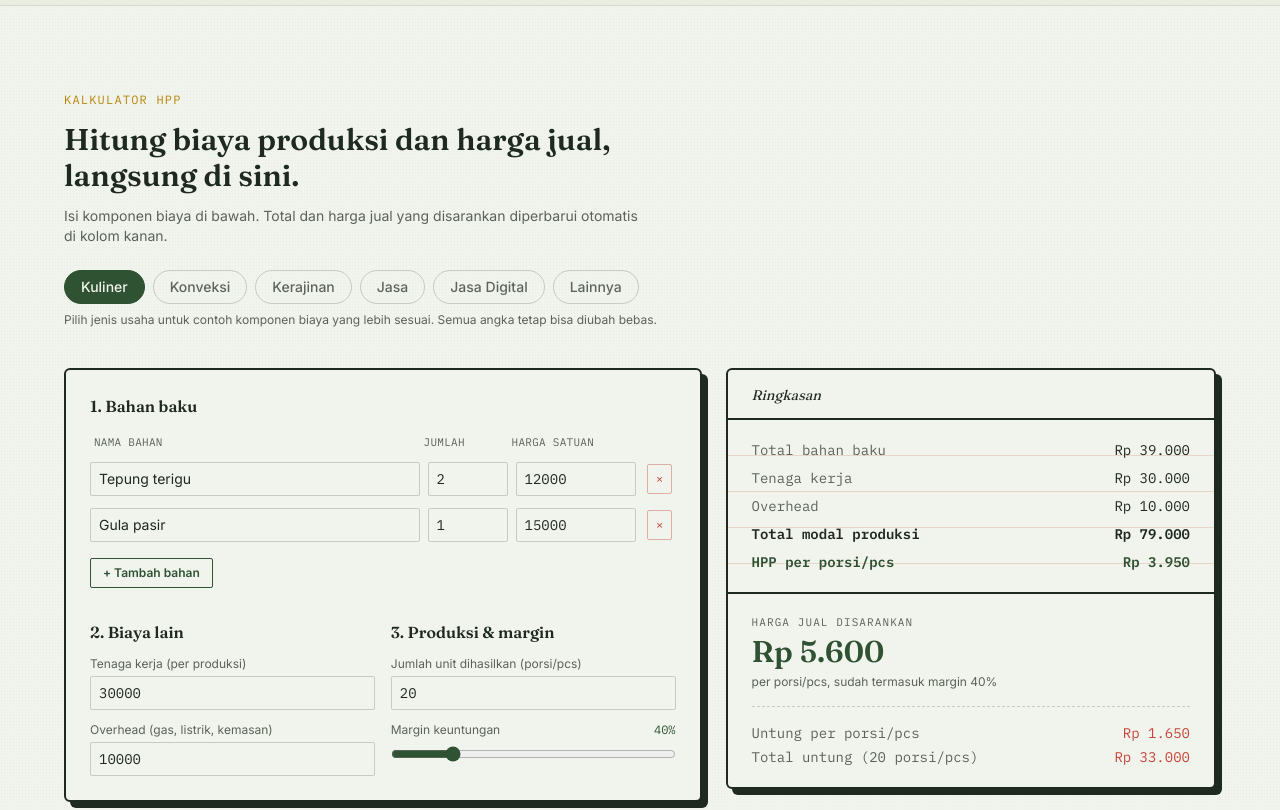
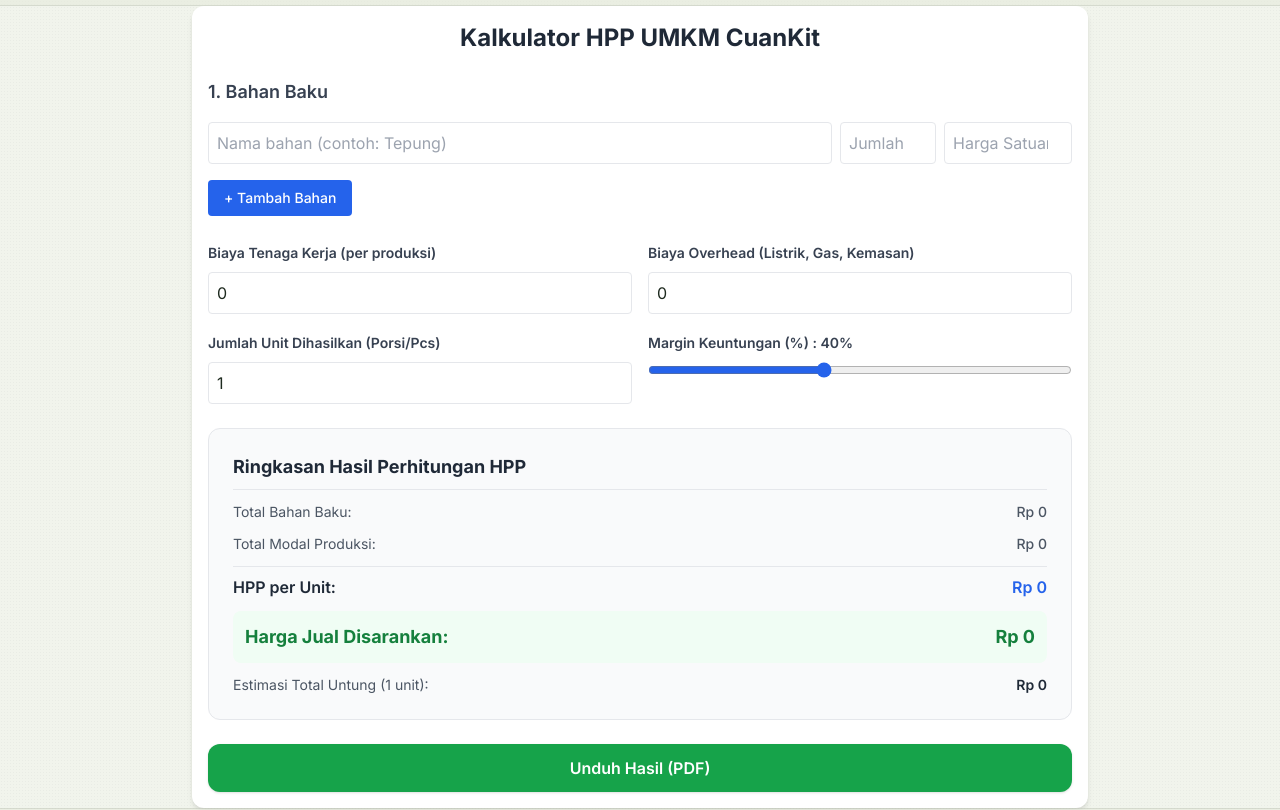
Before and after one commit to usahapintar-id/usahapintar-id, a Next.js app in the folder usahapintar/: page / in a window 1280 px wide. Shown: the part 2220-3030 px from the top of the page. Built offline with nearby package versions, Linux system fonts and the light colour scheme.

Commit message:
Tambah fitur LocalStorage dan Unduh PDF ke HPPCalculator

```diff
--- a/usahapintar/components/HPPCalculator.tsx
+++ b/usahapintar/components/HPPCalculator.tsx
@@ -1,300 +1,247 @@
 "use client";
 
-import { useMemo, useState } from "react";
-import { jenisUsahaList, type JenisUsaha } from "@/lib/presets";
-import RekomendasiAlat from "./RekomendasiAlat";
+import React, { useState, useEffect } from "react";
+// Import html2pdf secara dinamis untuk menghindari error SSR di Next.js
+import dynamic from "next/dynamic";
 
-type Bahan = {
-  id: string;
+interface Bahan {
   nama: string;
-  jumlah: number;
-  harga: number;
-};
-
-function rupiah(n: number) {
-  if (!isFinite(n) || isNaN(n)) return "Rp 0";
-  return "Rp " + Math.round(n).toLocaleString("id-ID");
-}
-
-function newId() {
-  return Math.random().toString(36).slice(2, 9);
-}
-
-function bahanFromPreset(preset: JenisUsaha): Bahan[] {
-  return preset.contohBahan.map((c) => ({ id: newId(), ...c }));
+  jumlah: number | "";
+  harga: number | "";
 }
 
 export default function HPPCalculator() {
-  const [jenisUsahaId, setJenisUsahaId] = useState<string>("kuliner");
-  const jenisUsaha =
-    jenisUsahaList.find((j) => j.id === jenisUsahaId) ?? jenisUsahaList[0];
-
-  const [bahan, setBahan] = useState<Bahan[]>(() =>
-    bahanFromPreset(jenisUsaha)
-  );
-  const [tenagaKerja, setTenagaKerja] = useState<number>(jenisUsaha.tenagaKerja);
-  const [overhead, setOverhead] = useState<number>(jenisUsaha.overhead);
-  const [jumlahProduksi, setJumlahProduksi] = useState<number>(
-    jenisUsaha.jumlahProduksi
-  );
+  // 1. State dengan inisialisasi dari localStorage (jika ada)
+  const [bahanBaku, setBahanBaku] = useState<Bahan[]>([
+    { nama: "", jumlah: "", harga: "" },
+  ]);
+  const [tenagaKerja, setTenagaKerja] = useState<number | "">(0);
+  const [overhead, setOverhead] = useState<number | "">(0);
+  const [jumlahUnit, setJumlahUnit] = useState<number | "">(1);
   const [margin, setMargin] = useState<number>(40);
 
-  function pilihJenisUsaha(id: string) {
-    const preset = jenisUsahaList.find((j) => j.id === id);
-    if (!preset) return;
-    setJenisUsahaId(id);
-    setBahan(bahanFromPreset(preset));
-    setTenagaKerja(preset.tenagaKerja);
-    setOverhead(preset.overhead);
-    setJumlahProduksi(preset.jumlahProduksi);
+  // Muat data dari localStorage saat komponen pertama kali dibuka
+  useEffect(() => {
+    const savedData = localStorage.getItem("cuankit_hpp_data");
+    if (savedData) {
+      try {
+        const parsed = JSON.parse(savedData);
+        if (parsed.bahanBaku) setBahanBaku(parsed.bahanBaku);
+        if (parsed.tenagaKerja !== undefined) setTenagaKerja(parsed.tenagaKerja);
+        if (parsed.overhead !== undefined) setOverhead(parsed.overhead);
+        if (parsed.jumlahUnit !== undefined) setJumlahUnit(parsed.jumlahUnit);
+        if (parsed.margin !== undefined) setMargin(parsed.margin);
+      } catch (e) {
+        console.error("Gagal memuat data lokal", e);
       }
+    }
+  }, []);
 
-  const totalBahan = useMemo(
-    () => bahan.reduce((sum, b) => sum + b.jumlah * b.harga, 0),
-    [bahan]
-  );
+  // Simpan otomatis ke localStorage setiap ada perubahan state
+  useEffect(() => {
+    const dataToSave = {
+      bahanBaku,
+      tenagaKerja,
+      overhead,
+      jumlahUnit,
+      margin,
+    };
+    localStorage.setItem("cuankit_hpp_data", JSON.stringify(dataToSave));
+  }, [bahanBaku, tenagaKerja, overhead, jumlahUnit, margin]);
 
-  const totalModal = totalBahan + tenagaKerja + overhead;
-  const hppPerUnit = jumlahProduksi > 0 ? totalModal / jumlahProduksi : 0;
-  const hargaJual = hppPerUnit * (1 + margin / 100);
-  const hargaJualDibulatkan = Math.ceil(hargaJual / 100) * 100;
-  const untungPerUnit = hargaJualDibulatkan - hppPerUnit;
-  const totalUntung = untungPerUnit * jumlahProduksi;
+  // Fungsi tambah/hapus baris bahan baku
+  const tambahBahan = () => {
+    setBahanBaku([...bahanBaku, { nama: "", jumlah: "", harga: "" }]);
+  };
 
-  function updateBahan(id: string, field: keyof Bahan, value: string) {
-    setBahan((prev) =>
-      prev.map((b) =>
-        b.id === id
-          ? {
-              ...b,
-              [field]: field === "nama" ? value : Number(value) || 0,
-            }
-          : b
-      )
-    );
-  }
+  const hapusBahan = (index: number) => {
+    const list = [...bahanBaku];
+    list.splice(index, 1);
+    setBahanBaku(list);
+  };
 
-  function tambahBahan() {
-    setBahan((prev) => [...prev, { id: newId(), nama: "", jumlah: 1, harga: 0 }]);
-  }
+  const updateBahan = (index: number, field: keyof Bahan, value: any) => {
+    const list = [...bahanBaku];
+    list[index][field] = value;
+    setBahanBaku(list);
+  };
 
-  function hapusBahan(id: string) {
-    setBahan((prev) => prev.filter((b) => b.id !== id));
-  }
+  // Perhitungan HPP
+  const totalBahanBaku = bahanBaku.reduce((acc, curr) => {
+    const jml = Number(curr.jumlah) || 0;
+    const hrg = Number(curr.harga) || 0;
+    return acc + jml * hrg;
+  }, 0);
+
+  const tKerja = Number(tenagaKerja) || 0;
+  const tOverhead = Number(overhead) || 0;
+  const tUnit = Number(jumlahUnit) || 1;
+
+  const totalModal = totalBahanBaku + tKerja + tOverhead;
+  const hppPerUnit = tUnit > 0 ? totalModal / tUnit : 0;
+  const hargaJualSaran = hppPerUnit / (1 - margin / 100);
+  const untungPerUnit = hargaJualSaran - hppPerUnit;
+  const totalUntung = untungPerUnit * tUnit;
+
+  // 2. Fungsi Unduh / Ekspor ke PDF
+  const handleDownloadPDF = () => {
+    const element = document.getElementById("area-ringkasan-hpp");
+    if (!element) return;
+
+    // Panggil library html2pdf secara dinamis
+    import("html2pdf.js").then((html2pdf) => {
+      const options = {
+        margin: 10,
+        filename: "Rincian-HPP-CuanKit.pdf",
+        image: { type: "jpeg", quality: 0.98 },
+        html2canvas: { scale: 2, useCORS: true },
+        jsPDF: { unit: "mm", format: "a4", orientation: "portrait" },
+      };
+      html2pdf.default().from(element).set(options).save();
+    });
+  };
 
   return (
-    <section id="kalkulator" className="px-6 py-20">
-      <div className="mx-auto max-w-6xl">
-        <span className="font-mono text-xs uppercase tracking-widest text-brass">
-          Kalkulator HPP
-        </span>
-        <h2 className="mt-3 max-w-xl font-display text-3xl font-semibold text-ink">
-          Hitung biaya produksi dan harga jual, langsung di sini.
+    <div className="max-w-4xl mx-auto p-4 bg-white rounded-xl shadow-md space-y-6">
+      <h2 className="text-2xl font-bold text-gray-800 text-center">
+        Kalkulator HPP UMKM CuanKit
       </h2>
-        <p className="mt-3 max-w-xl font-body text-sm text-muted">
-          Isi komponen biaya di bawah. Total dan harga jual yang disarankan
-          diperbarui otomatis di kolom kanan.
-        </p>
 
-        {/* Jenis usaha selector */}
-        <div className="mt-6 flex flex-wrap gap-2">
-          {jenisUsahaList.map((j) => (
-            <button
-              key={j.id}
-              onClick={() => pilihJenisUsaha(j.id)}
-              className={`rounded-full border px-4 py-1.5 font-body text-sm font-medium transition ${
-                jenisUsahaId === j.id
-                  ? "border-forest bg-forest text-paper"
-                  : "border-ink/20 text-ink/70 hover:border-forest hover:text-forest"
-              }`}
-            >
-              {j.label}
-            </button>
-          ))}
-        </div>
-        <p className="mt-2 font-body text-xs text-muted">
-          Pilih jenis usaha untuk contoh komponen biaya yang lebih sesuai.
-          Semua angka tetap bisa diubah bebas.
-        </p>
-
-        <div className="mt-10 grid gap-6 lg:grid-cols-[1.3fr_1fr]">
-          {/* Input side */}
-          <div className="rounded-md border-2 border-ink bg-paper p-6 shadow-[6px_6px_0_0_#1E2A1F]">
-            <h3 className="font-display text-base font-semibold text-ink">
-              1. {jenisUsaha.bahanLabel}
-            </h3>
-
-            <div className="mt-4 space-y-3">
-              <div className="hidden grid-cols-[1fr_80px_120px_32px] gap-2 px-1 font-mono text-[11px] uppercase tracking-wide text-muted sm:grid">
-                <span>Nama bahan</span>
-                <span>Jumlah</span>
-                <span>Harga satuan</span>
-                <span></span>
-              </div>
-
-              {bahan.map((b) => (
-                <div
-                  key={b.id}
-                  className="grid grid-cols-2 gap-2 border-b border-ink/10 pb-3 sm:grid-cols-[1fr_80px_120px_32px] sm:items-center sm:border-none sm:pb-0"
-                >
+      {/* Bagian Input Bahan Baku */}
+      <div className="space-y-4">
+        <h3 className="font-semibold text-lg text-gray-700">1. Bahan Baku</h3>
+        {bahanBaku.map((bahan, index) => (
+          <div key={index} className="flex gap-2 items-center">
             <input
               type="text"
-                    value={b.nama}
-                    onChange={(e) => updateBahan(b.id, "nama", e.target.value)}
-                    placeholder="Nama bahan"
-                    className="col-span-2 rounded-sm border border-ink/20 bg-paper px-2 py-1.5 font-body text-sm text-ink outline-none focus:border-forest sm:col-span-1"
+              placeholder="Nama bahan (contoh: Tepung)"
+              value={bahan.nama}
+              onChange={(e) => updateBahan(index, "nama", e.target.value)}
+              className="border p-2 rounded flex-1"
             />
             <input
               type="number"
-                    min={0}
-                    value={b.jumlah}
-                    onChange={(e) => updateBahan(b.id, "jumlah", e.target.value)}
-                    aria-label="Jumlah"
-                    className="rounded-sm border border-ink/20 bg-paper px-2 py-1.5 font-mono text-sm text-ink outline-none focus:border-forest"
+              placeholder="Jumlah"
+              value={bahan.jumlah}
+              onChange={(e) => updateBahan(index, "jumlah", e.target.value)}
+              className="border p-2 rounded w-24"
             />
             <input
               type="number"
-                    min={0}
-                    value={b.harga}
-                    onChange={(e) => updateBahan(b.id, "harga", e.target.value)}
-                    aria-label="Harga satuan"
-                    className="rounded-sm border border-ink/20 bg-paper px-2 py-1.5 font-mono text-sm text-ink outline-none focus:border-forest"
+              placeholder="Harga Satuan"
+              value={bahan.harga}
+              onChange={(e) => updateBahan(index, "harga", e.target.value)}
+              className="border p-2 rounded w-32"
             />
+            {bahanBaku.length > 1 && (
               <button
-                    onClick={() => hapusBahan(b.id)}
-                    aria-label={`Hapus ${b.nama || "bahan"}`}
-                    className="justify-self-end rounded-sm border border-ledger/40 px-2 py-1.5 font-mono text-xs text-ledger transition hover:bg-ledger/10 sm:justify-self-center"
+                onClick={() => hapusBahan(index)}
+                className="bg-red-500 text-white px-3 py-2 rounded"
               >
-                    ×
+                X
+              </button>
+            )}
+          </div>
+        ))}
+        <button
+          onClick={tambahBahan}
+          className="bg-blue-600 text-white px-4 py-2 rounded text-sm font-medium"
+        >
+          + Tambah Bahan
         </button>
       </div>
-              ))}
-            </div>
 
-            <button
-              onClick={tambahBahan}
-              className="mt-4 rounded-sm border border-forest px-3 py-1.5 font-body text-xs font-semibold text-forest transition hover:bg-forest/10"
-            >
-              + Tambah bahan
-            </button>
-
-            <div className="mt-8 grid gap-4 sm:grid-cols-2">
-              <div>
-                <h3 className="font-display text-base font-semibold text-ink">
-                  2. Biaya lain
-                </h3>
-                <label className="mt-3 block font-body text-xs text-muted">
-                  Tenaga kerja (per produksi)
+      {/* Bagian Biaya Lain & Produksi */}
+      <div className="grid grid-cols-1 md:grid-cols-2 gap-4">
+        <div className="space-y-2">
+          <label className="font-semibold text-sm text-gray-700">
+            Biaya Tenaga Kerja (per produksi)
           </label>
           <input
             type="number"
-                  min={0}
             value={tenagaKerja}
-                  onChange={(e) => setTenagaKerja(Number(e.target.value) || 0)}
-                  className="mt-1 w-full rounded-sm border border-ink/20 bg-paper px-2 py-1.5 font-mono text-sm text-ink outline-none focus:border-forest"
+            onChange={(e) => setTenagaKerja(e.target.value === "" ? "" : Number(e.target.value))}
+            className="border p-2 rounded w-full"
           />
-                <label className="mt-3 block font-body text-xs text-muted">
-                  {jenisUsaha.overheadLabel}
+        </div>
+        <div className="space-y-2">
+          <label className="font-semibold text-sm text-gray-700">
+            Biaya Overhead (Listrik, Gas, Kemasan)
           </label>
           <input
             type="number"
-                  min={0}
             value={overhead}
-                  onChange={(e) => setOverhead(Number(e.target.value) || 0)}
-                  className="mt-1 w-full rounded-sm border border-ink/20 bg-paper px-2 py-1.5 font-mono text-sm text-ink outline-none focus:border-forest"
+            onChange={(e) => setOverhead(e.target.value === "" ? "" : Number(e.target.value))}
+            className="border p-2 rounded w-full"
           />
         </div>
-
-              <div>
-                <h3 className="font-display text-base font-semibold text-ink">
-                  3. Produksi &amp; margin
-                </h3>
-                <label className="mt-3 block font-body text-xs text-muted">
-                  Jumlah unit dihasilkan ({jenisUsaha.satuanUnit})
+        <div className="space-y-2">
+          <label className="font-semibold text-sm text-gray-700">
+            Jumlah Unit Dihasilkan (Porsi/Pcs)
           </label>
           <input
             type="number"
-                  min={1}
-                  value={jumlahProduksi}
-                  onChange={(e) =>
-                    setJumlahProduksi(Math.max(1, Number(e.target.value) || 1))
-                  }
-                  className="mt-1 w-full rounded-sm border border-ink/20 bg-paper px-2 py-1.5 font-mono text-sm text-ink outline-none focus:border-forest"
+            value={jumlahUnit}
+            onChange={(e) => setJumlahUnit(e.target.value === "" ? "" : Number(e.target.value))}
+            className="border p-2 rounded w-full"
           />
-                <label className="mt-3 flex items-center justify-between font-body text-xs text-muted">
-                  <span>Margin keuntungan</span>
-                  <span className="font-mono text-forest">{margin}%</span>
+        </div>
+        <div className="space-y-2">
+          <label className="font-semibold text-sm text-gray-700">
+            Margin Keuntungan (%) : {margin}%
           </label>
           <input
             type="range"
-                  min={0}
-                  max={200}
+            min="5"
+            max="90"
             value={margin}
             onChange={(e) => setMargin(Number(e.target.value))}
-                  className="mt-2 w-full accent-forest"
+            className="w-full accent-blue-600"
           />
         </div>
       </div>
+
+      {/* Area Ringkasan Hasil (Bagian yang akan diekspor ke PDF) */}
+      <div
+        id="area-ringkasan-hpp"
+        className="bg-gray-50 p-6 rounded-xl border border-gray-200 space-y-3"
+      >
+        <h3 className="font-bold text-lg text-gray-800 border-b pb-2">
+          Ringkasan Hasil Perhitungan HPP
+        </h3>
+        <div className="flex justify-between text-sm text-gray-600">
+          <span>Total Bahan Baku:</span>
+          <span className="font-medium">Rp {totalBahanBaku.toLocaleString("id-ID")}</span>
         </div>
-
-          {/* Result side */}
-          <div className="h-fit rounded-md border-2 border-ink bg-paper shadow-[6px_6px_0_0_#1E2A1F]">
-            <div className="border-b-2 border-ink px-6 py-3">
-              <span className="font-display text-sm italic text-ink">
-                Ringkasan
+        <div className="flex justify-between text-sm text-gray-600">
+          <span>Total Modal Produksi:</span>
+          <span className="font-medium">Rp {totalModal.toLocaleString("id-ID")}</span>
+        </div>
+        <div className="flex justify-between text-base font-semibold text-gray-800 border-t pt-2">
+          <span>HPP per Unit:</span>
+          <span className="text-blue-600">
+            Rp {Math.round(hppPerUnit).toLocaleString("id-ID")}
           </span>
         </div>
-
-            <div className="bg-ledger-lines px-6 py-4 font-mono text-sm text-ink">
-              <div className="flex justify-between py-1">
-                <span className="text-muted">Total bahan baku</span>
-                <span>{rupiah(totalBahan)}</span>
+        <div className="flex justify-between text-lg font-bold text-green-700 bg-green-50 p-3 rounded-lg">
+          <span>Harga Jual Disarankan:</span>
+          <span>Rp {Math.round(hargaJualSaran).toLocaleString("id-ID")}</span>
         </div>
-              <div className="flex justify-between py-1">
-                <span className="text-muted">Tenaga kerja</span>
-                <span>{rupiah(tenagaKerja)}</span>
-              </div>
-              <div className="flex justify-between py-1">
-                <span className="text-muted">Overhead</span>
-                <span>{rupiah(overhead)}</span>
-              </div>
-              <div className="flex justify-between py-1 font-semibold">
-                <span>Total modal produksi</span>
-                <span>{rupiah(totalModal)}</span>
-              </div>
-              <div className="flex justify-between py-1 font-semibold text-forest">
-                <span>HPP per {jenisUsaha.satuanUnit}</span>
-                <span>{rupiah(hppPerUnit)}</span>
+        <div className="flex justify-between text-sm text-gray-600">
+          <span>Estimasi Total Untung ({tUnit} unit):</span>
+          <span className="font-semibold text-gray-800">
+            Rp {Math.round(totalUntung).toLocaleString("id-ID")}
+          </span>
         </div>
       </div>
 
-            <div className="border-t-2 border-ink px-6 py-5">
-              <p className="font-mono text-[11px] uppercase tracking-widest text-muted">
-                Harga jual disarankan
-              </p>
-              <p className="mt-1 font-display text-3xl font-semibold text-forest">
-                {rupiah(hargaJualDibulatkan)}
-              </p>
-              <p className="mt-1 font-body text-xs text-muted">
-                per {jenisUsaha.satuanUnit}, sudah termasuk margin {margin}%
-              </p>
-
-              <div className="mt-4 flex justify-between border-t border-dashed border-ink/20 pt-4 font-mono text-sm">
-                <span className="text-muted">Untung per {jenisUsaha.satuanUnit}</span>
-                <span className="text-ledger">{rupiah(untungPerUnit)}</span>
+      {/* Tombol Unduh PDF */}
+      <button
+        onClick={handleDownloadPDF}
+        className="w-full bg-green-600 hover:bg-green-700 text-white font-semibold py-3 rounded-xl transition duration-200 shadow"
+      >
+        Unduh Hasil (PDF)
+      </button>
     </div>
-              <div className="mt-1 flex justify-between font-mono text-sm">
-                <span className="text-muted">
-                  Total untung ({jumlahProduksi} {jenisUsaha.satuanUnit})
-                </span>
-                <span className="text-ledger">{rupiah(totalUntung)}</span>
-              </div>
-            </div>
-          </div>
-        </div>
-
-        <RekomendasiAlat jenisUsahaId={jenisUsahaId} />
-      </div>
-    </section>
   );
 }
```
Also changed, not shown: usahapintar/package.json (+5 -4 lines), 1 other file (tests, documents, lock files or other folders). Lines whose indentation alone changed are shown as unchanged.
